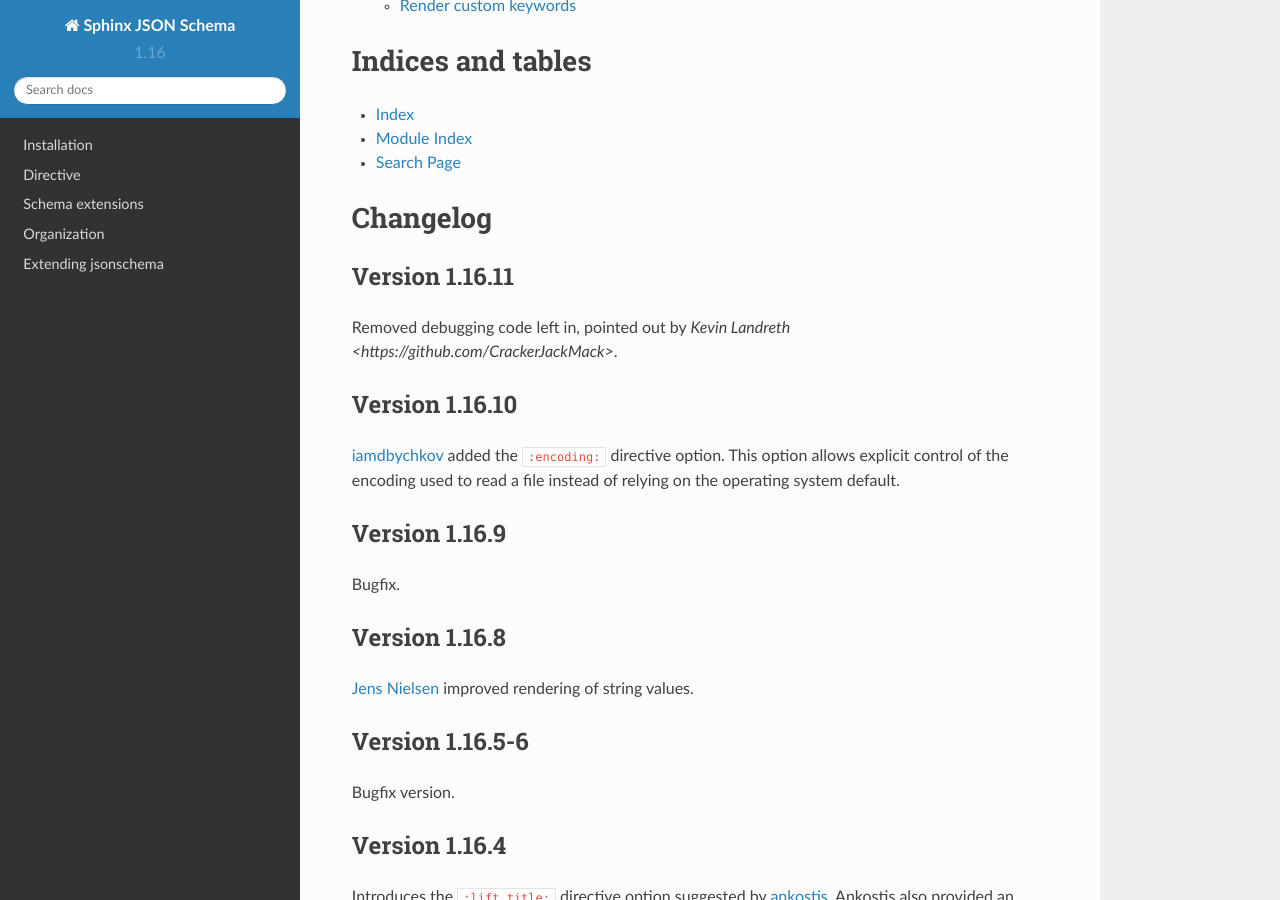
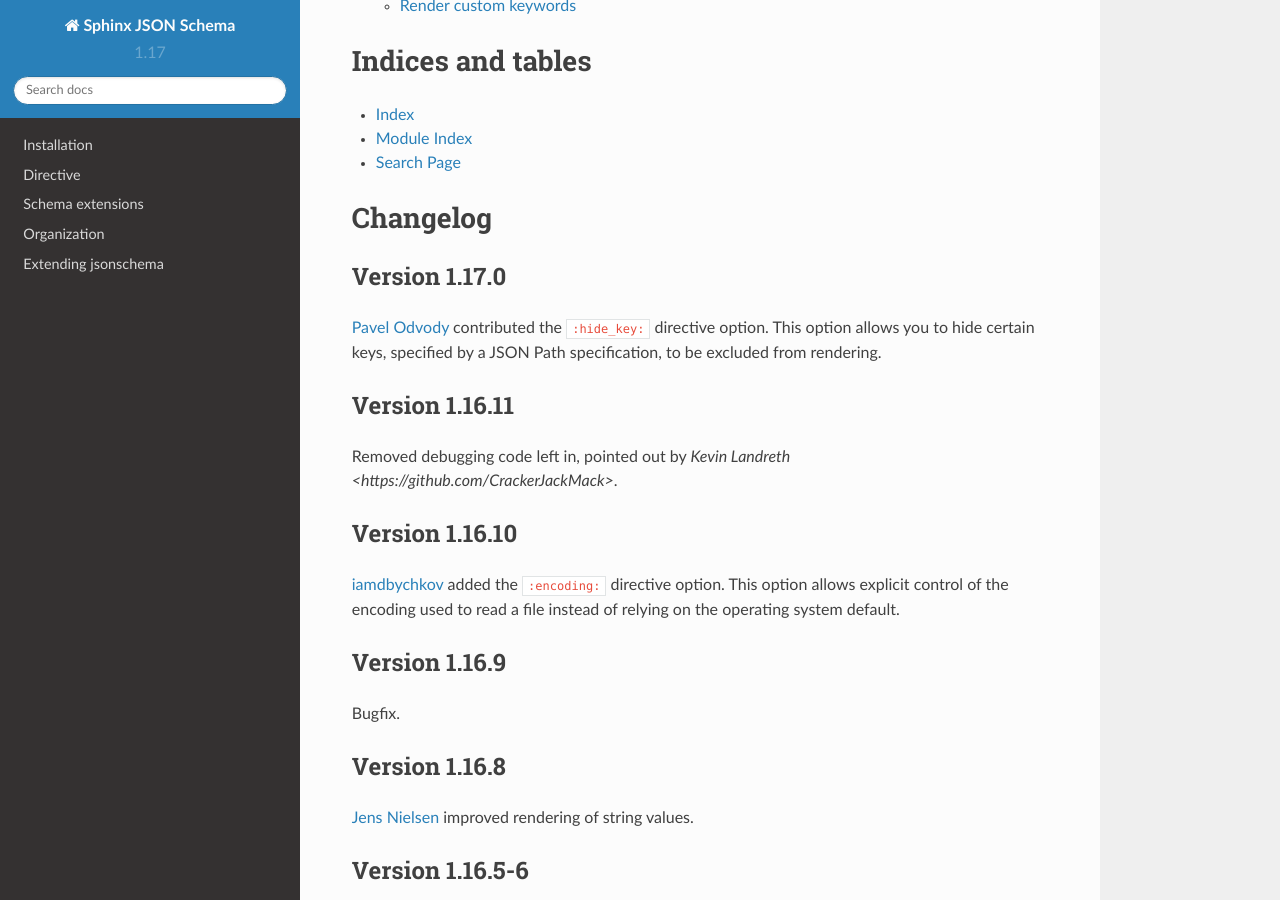
Before and after one commit to lnoor/sphinx-jsonschema, a Sphinx documentation site: the page built from docs/index.rst, in a window 1280 px wide and 900 px high, scrolled down 791 px. Built offline with Sphinx 7.4.7 and the Read the Docs theme 2.0.0, drawn with Linux system fonts in a browser that asks for light colours.

Commit message:
Updated version number for new release.

```diff
--- a/docs/conf.py
+++ b/docs/conf.py
@@ -60,9 +60,9 @@
 # built documents.
 #
 # The short X.Y version.
-version = u'1.16'
+version = u'1.17'
 # The full version, including alpha/beta/rc tags.
-release = u'1.16.8'
+release = u'1.17.0'
 
 # The language for content autogenerated by Sphinx. Refer to documentation
 # for a list of supported languages.
--- a/docs/index.rst
+++ b/docs/index.rst
@@ -33,6 +33,13 @@
 
 Changelog
 =========
+
+Version 1.17.0
+--------------
+
+`Pavel Odvody <https://github.com/shaded-enmity>`_ contributed the ``:hide_key:`` directive option.
+This option allows you to hide certain keys, specified by a JSON Path specification, to be excluded
+from rendering.
 
 Version 1.16.11
 ---------------
--- a/setup.py
+++ b/setup.py
@@ -10,7 +10,7 @@
 
 setup(
     name='sphinx-jsonschema',
-    version='1.16.11',     # don't forget: must match __init__.py::setup() return value
+    version='1.17.0',     # don't forget: must match __init__.py::setup() return value
 
     description='Sphinx extension to display JSON Schema',
     long_description=long_description,
--- a/sphinx-jsonschema/__init__.py
+++ b/sphinx-jsonschema/__init__.py
@@ -326,5 +326,5 @@
     app.add_config_value('jsonschema_options', {}, 'env')
     return {
         'parallel_read_safe': True,
-        'version': '1.16.11'
+        'version': '1.17.0'
     }
```
Also changed, not shown: README.rst (+8 -0 lines).
